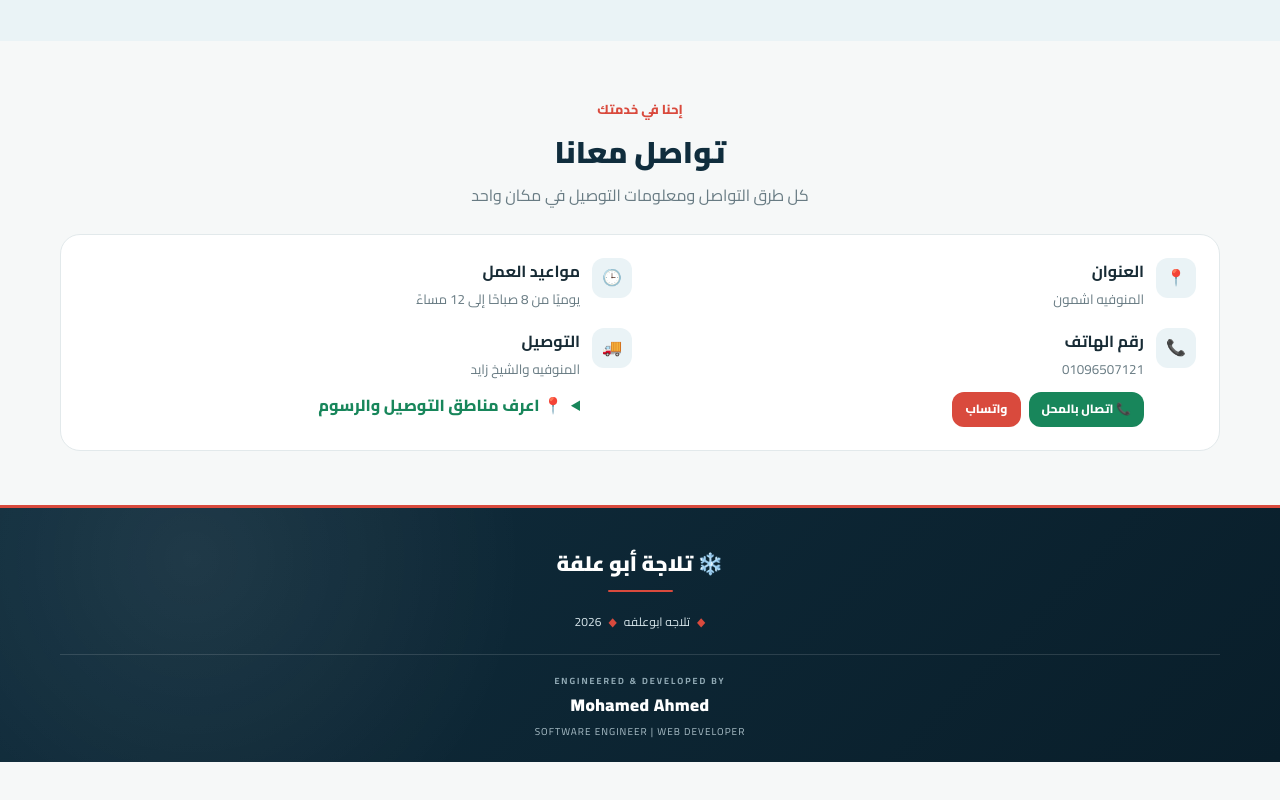
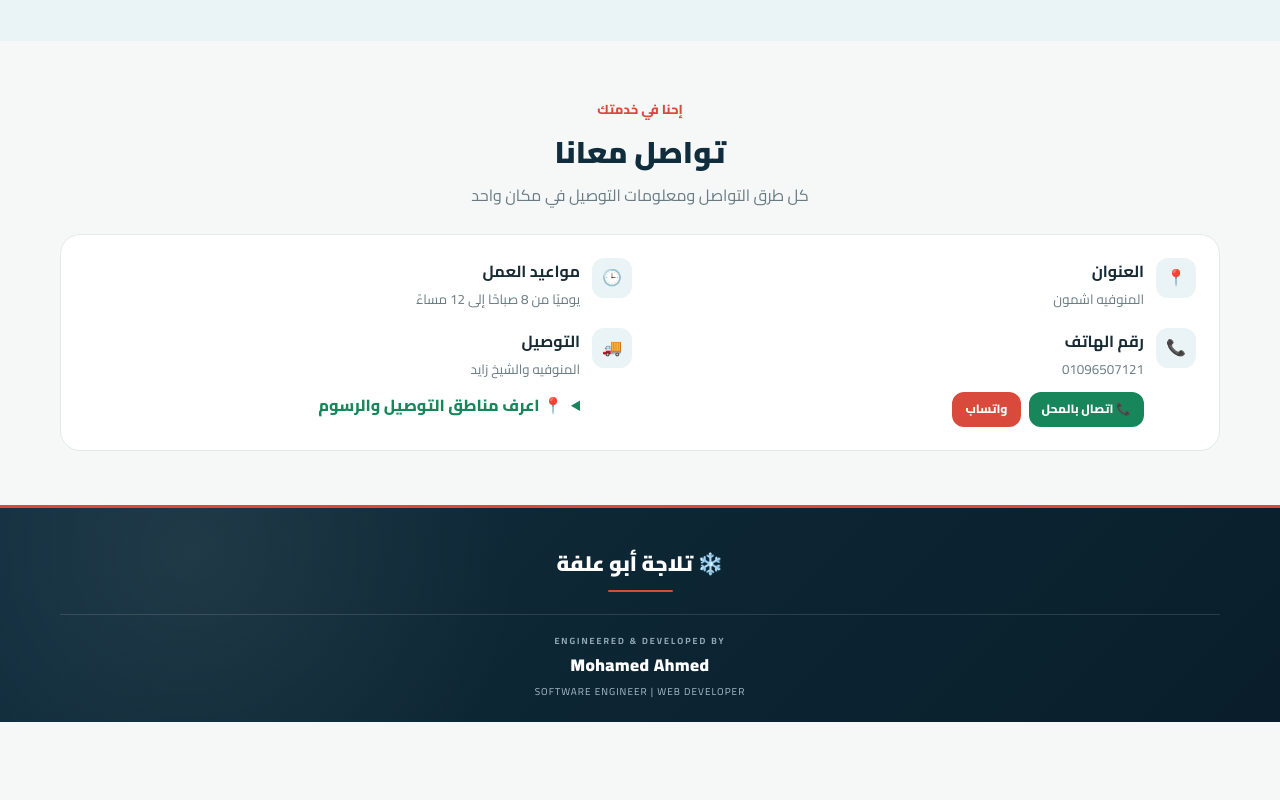
Before and after one commit to mmuhmadj/ahmed-freezer, a plain HTML site: page index.html in a window 1280 px wide. Shown: the part 1448-2248 px from the top of the page. Drawn offline with nearby package versions, Linux system fonts and the light colour scheme.

Commit message:
Update index.html

```diff
--- a/index.html
+++ b/index.html
@@ -560,13 +560,7 @@ footer{
 
     <div class="footer-divider"></div>
 
-    <div class="footer-rights">
 
-      <span class="footer-separator">◆</span>
-      <span id="footerStoreName">تلاجه ابوعلفه</span>
-      <span class="footer-separator">◆</span>
-      <span id="year"></span>
-    </div>
 
     <div class="developer-credit">
       <p>ENGINEERED & DEVELOPED BY</p>
```
